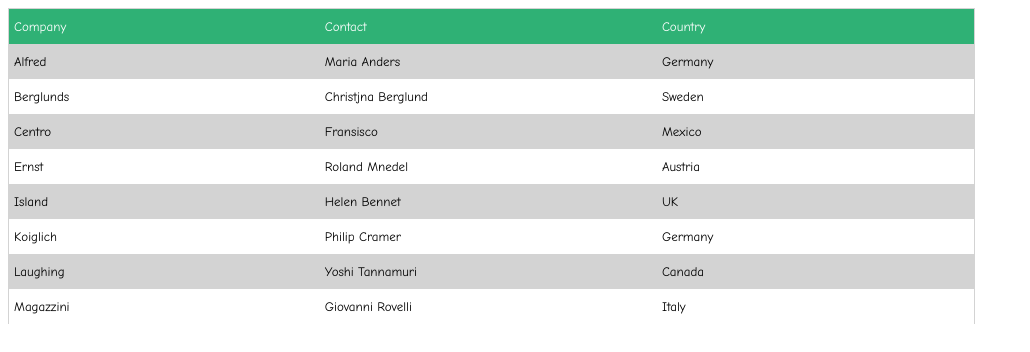
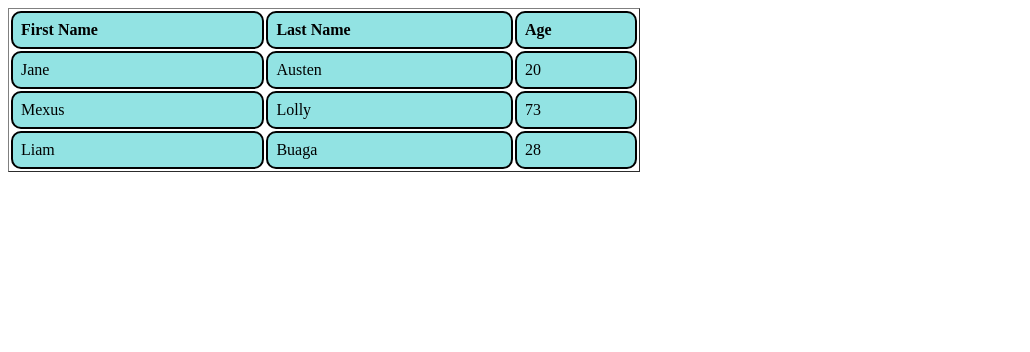
Before and after one commit to shruthikrishnamoorthy/MERN_TASKS, a plain HTML site: page csstask1.html in a window 1280 px wide. Shown: the whole page, without its empty margins (0-1030 px from the left). Drawn offline with Linux system fonts and the light colour scheme.

Commit message:
Update csstask1.html

```diff
--- a/csstask1.html
+++ b/csstask1.html
@@ -1,130 +1,43 @@
 <!DOCTYPE html>
-<html lang="en">
+<html>
   <head>
-    <meta charset="UTF-8" />
-    <meta name="viewport" content="width=device-width, initial-scale=1.0" />
-    <title>Document</title>
-
-
+    <title>Task 1 CSS</title>
+    <style>
+      table {
+        width: 50%;
+      }
+      th,
+      td {
+        padding: 8px;
+        text-align: left;
+        background-color: rgb(146, 227, 227);
+        border-radius: 10px;
+        border: 2px solid black;
+      }
+    </style>
   </head>
-  <style>
-    .tg {
-
-  border-collapse: collapse;
-  border-spacing: 0;
-  border-top:    1px solid lightgray;
-  border-left: 1px solid lightgray;
-  border-right: 1px solid lightgray;
-
-
-}
-.tg td {
-  border: none;
-  font-family: "Comic Sans MS", cursive;
-  font-size: 14px;
-  overflow: hidden;
-  padding: 10px 5px;
-  word-break: normal;
-}
-.tg th {
-  border: none;
-  font-family: "Comic Sans MS", cursive;
-  font-size: 14px;
-  font-weight: normal;
-  overflow: hidden;
-  padding: 10px 5px;
-  word-break: normal;
-}
-.tg .tg-1rng {
-  background-color: #2fb175;
-  border: none;
-  color: #ffffff;
-  font-family: "Comic Sans MS", cursive, sans-serif !important;
-  font-size: 13px;
-  text-align: left;
-  vertical-align: top;
-}
-
-.tg .tg-i2i0 {
-  border: none;
-  font-family: "Comic Sans MS", cursive, sans-serif !important;
-  font-size: 13px;
-  text-align: left;
-  vertical-align: top;
-}
-.tg .tg-wd8e {
-  border: none;
-
-  font-family: "Comic Sans MS", cursive, sans-serif !important;
-  font-size: 13px;
-  text-align: left;
-  vertical-align: top;
-}
-.tg .tg-1q53 {
-  border: none;
-  font-family: "Comic Sans MS", cursive, sans-serif !important;
-  font-size: 13px;
-  text-align: left;
-  vertical-align: top;
-}
-
-  </style>
   <body>
-    <table class="tg" style="undefined;table-layout: fixed; width: 966px;">
-      <colgroup>
-        <col style="width: 311.2px" />
-        <col style="width: 337.2px" />
-        <col style="width: 317.2px" />
-      </colgroup>
-      <thead>
+    <table border="1">
       <tr>
-          <th class="tg-1rng">Company</th>
-          <th class="tg-1rng">Contact</th>
-          <th class="tg-1rng">Country</th>
-        </tr>
-      </thead>
-      <tbody>
-        <tr style="background-color: lightgray">
-          <td class="tg-wd8e">Alfred</td>
-          <td class="tg-wd8e">Maria Anders</td>
-          <td class="tg-wd8e">Germany</td>
+        <th><strong>First Name</strong></th>
+        <th><strong>Last Name</strong></th>
+        <th><strong>Age</strong></th>
       </tr>
       <tr>
-          <td class="tg-i2i0">Berglunds</td>
-          <td class="tg-i2i0">Christjna Berglund</td>
-          <td class="tg-i2i0">Sweden</td>
-        </tr>
-        <tr style="background-color: lightgray">
-          <td class="tg-1q53">Centro</td>
-          <td class="tg-1q53">Fransisco</td>
-          <td class="tg-1q53">Mexico</td>
+        <td>Jane</td>
+        <td>Austen</td>
+        <td>20</td>
       </tr>
       <tr>
-          <td class="tg-i2i0">Ernst</td>
-          <td class="tg-i2i0">Roland Mnedel</td>
-          <td class="tg-i2i0">Austria</td>
-        </tr>
-        <tr style="background-color: lightgray">
-          <td class="tg-1q53">Island</td>
-          <td class="tg-1q53">Helen Bennet</td>
-          <td class="tg-1q53">UK</td>
+        <td>Mexus</td>
+        <td>Lolly</td>
+        <td>73</td>
       </tr>
       <tr>
-          <td class="tg-i2i0">Koiglich</td>
-          <td class="tg-i2i0">Philip Cramer</td>
-          <td class="tg-i2i0">Germany</td>
+        <td>Liam</td>
+        <td>Buaga</td>
+        <td>28</td>
       </tr>
-        <tr style="background-color: lightgray">
-          <td class="tg-1q53">Laughing</td>
-          <td class="tg-1q53">Yoshi Tannamuri</td>
-          <td class="tg-1q53">Canada</td>
-        </tr>
-        <tr>
-          <td class="tg-i2i0">Magazzini</td>
-          <td class="tg-i2i0">Giovanni Rovelli</td>
-          <td class="tg-i2i0">Italy</td>
-        </tr>
-      </tbody>
     </table>
   </body>
 </html>
```
Lines whose indentation alone changed are shown as unchanged.
